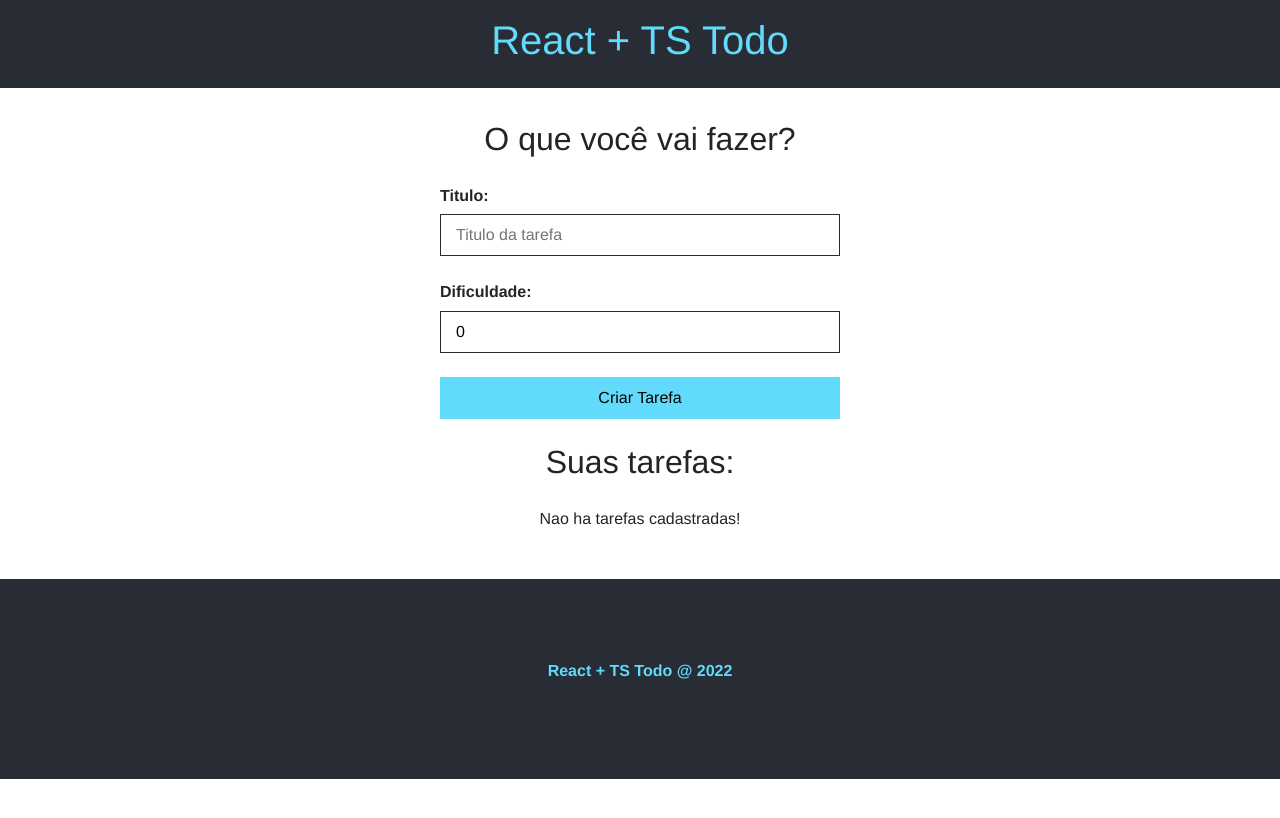
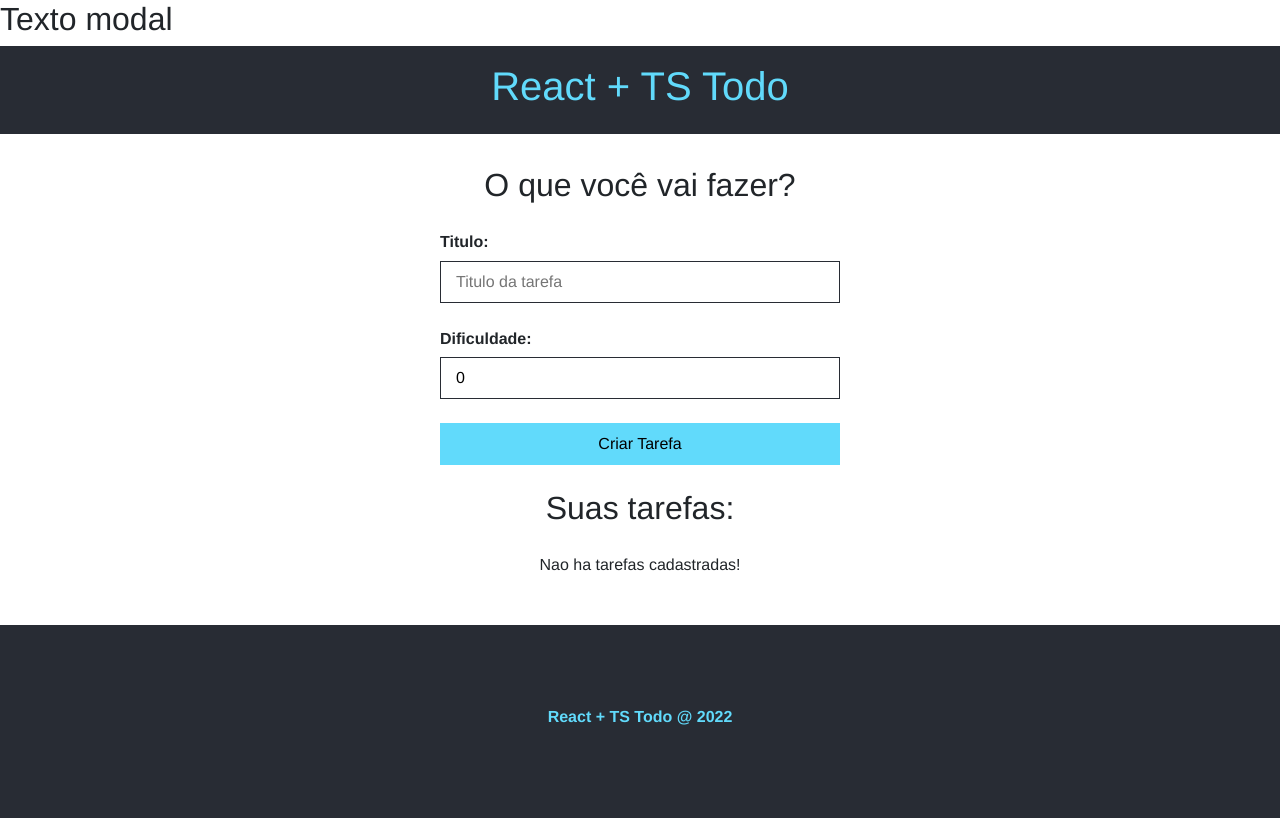
Before and after one commit to minprogramador/todolist, a React (Create React App) app: page / in a window 1280 px wide. Shown: the top 818 px of the page. Built offline with nearby package versions, Linux system fonts and the light colour scheme; the HTML template or start-up script is replaced by a standard one.

Commit message:
criando o modal

```diff
--- a/src/App.tsx
+++ b/src/App.tsx
@@ -2,6 +2,7 @@
 import './App.css';
 import styles from './App.module.css';
 //components
+import Modal from './components/Modal';
 import Header from './components/Header';
 import Footer from './components/Footer';
 import TaskForm from './components/TaskForm';
@@ -24,6 +25,7 @@
 
   return (
    <div>
+     <Modal/>
      <Header/>
      <main className={styles.main}>
        <div>
--- /dev/null
+++ b/src/components/Modal.tsx
@@ -0,0 +1,21 @@
+import React from 'react';
+import styles from './Modal.module.css';
+
+interface Props{
+
+}
+
+const Modal = (props:Props) => {
+    return (
+        <div id='modal'>
+            <div>
+
+            </div>
+            <div>
+                <h2>Texto modal</h2>
+            </div>
+        </div>
+    );
+};
+
+export default Modal;
```
Also changed, not shown: src/components/Modal.module.css (added).
